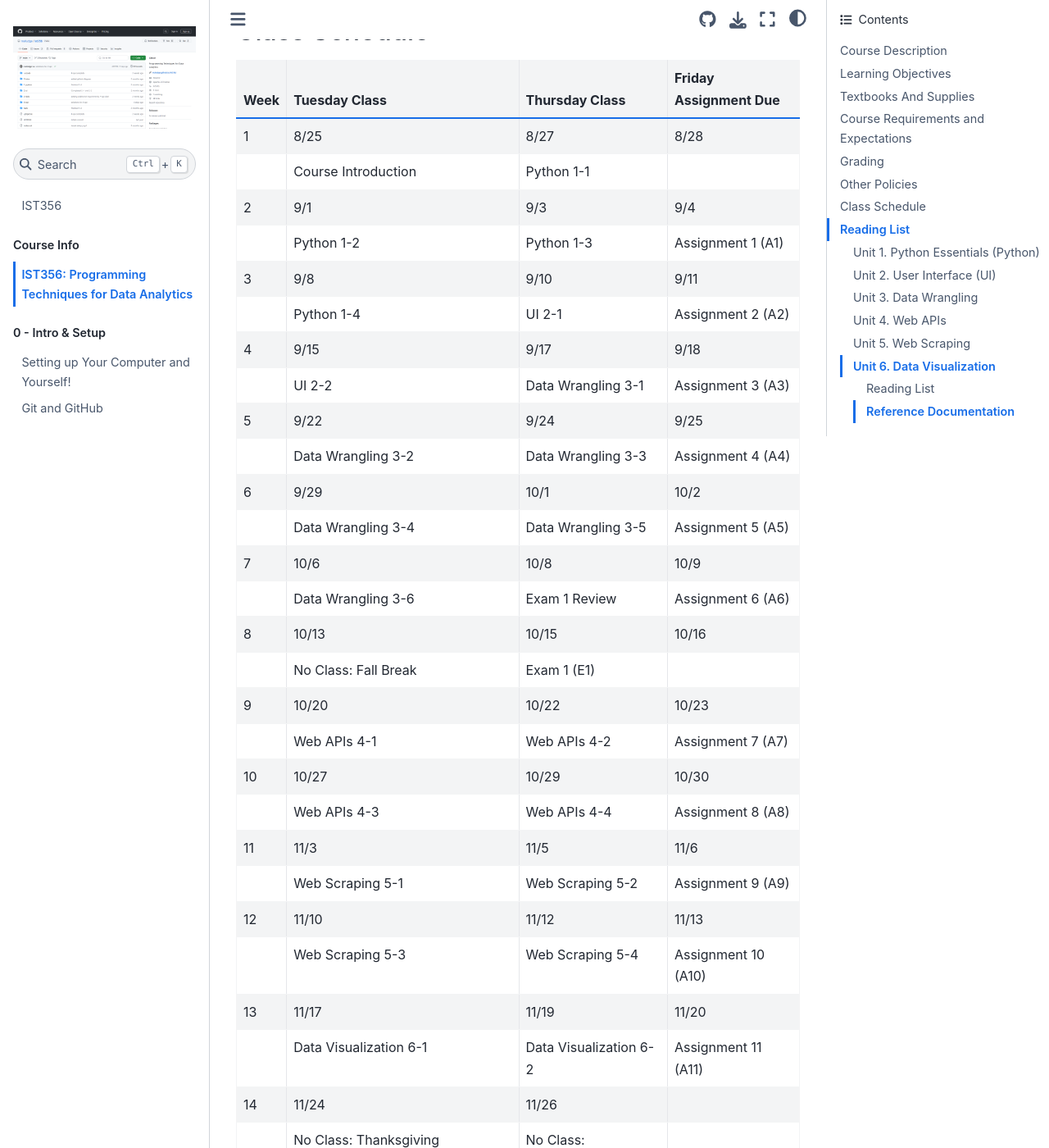
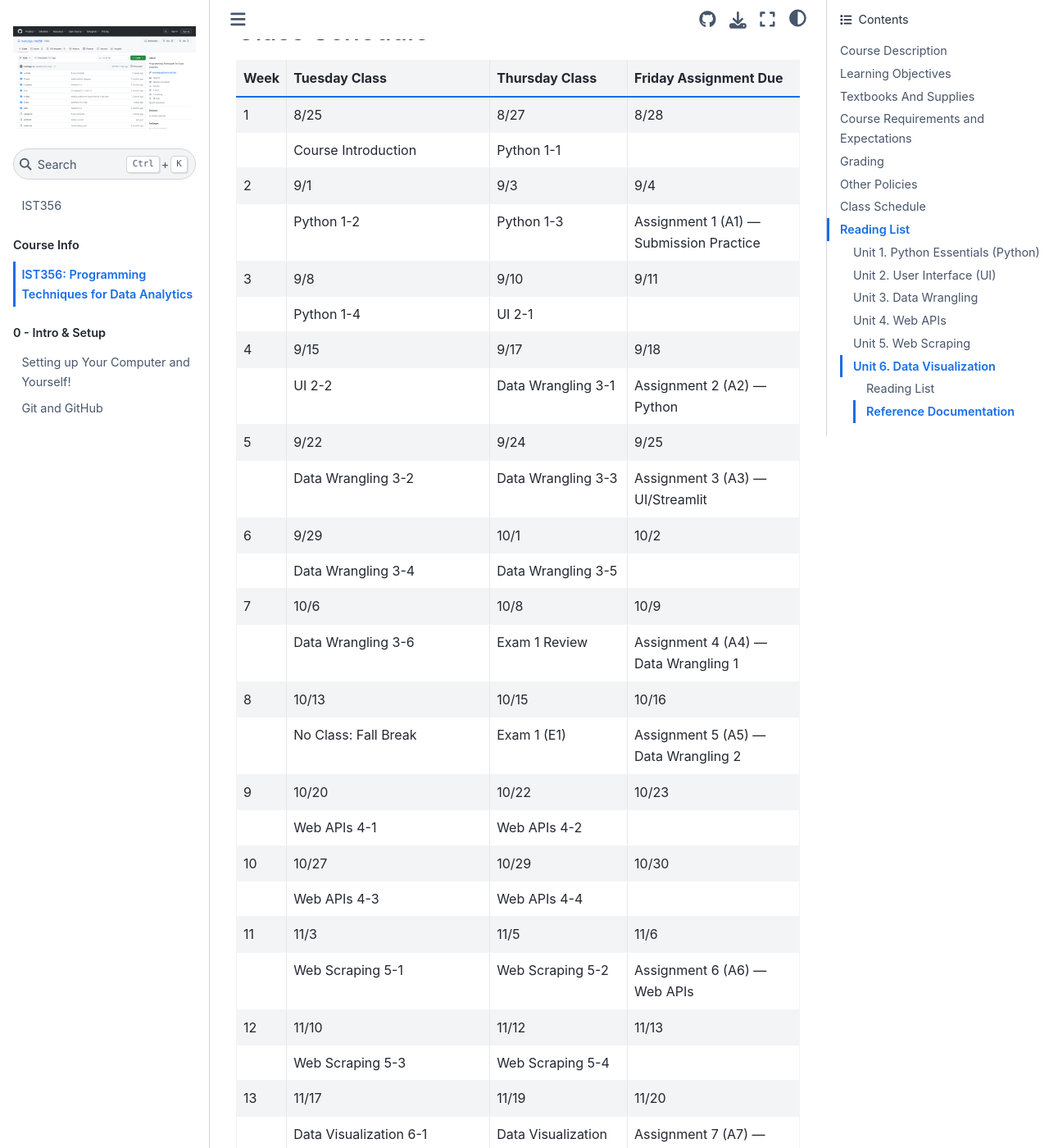
Before and after one commit to mafudge/ist356, a Jupyter Book: the page built from syllabus.md, in a window 1280 px wide and 1400 px high, scrolled down 5833 px. Shown: the whole window at 82% size. Built offline with Jupyter Book 1.0.4 settings and Sphinx 7.4.7 and the Sphinx Book theme 1.1.4, drawn with Linux system fonts in a browser that asks for light colours; pages that are not in the unit, such as notebooks, are missing from menus; a script that is not in the unit is left out; some of the changed text lies outside the part shown.

Commit message:
updated syllabus

```diff
--- a/syllabus.md
+++ b/syllabus.md
@@ -132,8 +132,8 @@
 
 | Assessment | Type | Learning Outcomes | Quantity | Points Each | Points Total |
 |------------|------|-------------------|----------|-------------|--------------|
-| Assignments | Formative | 1, 2 | 10 | 3 | 30 |
-| Exams | Summative | 3, 4 | 2 | 25 | 50 |
+| Assignments | Formative | 1, 2 | 8 | 4 | 32 |
+| Exams | Summative | 3, 4 | 2 | 24 | 48 |
 | Project | Summative | 5 | 1 | 20 | 20 |
 | **Total** | | | | | **100** |
 
@@ -167,35 +167,35 @@
 | 1 | 8/25 | 8/27 | 8/28 |
 |   | Course Introduction | Python 1-1 |  |
 | 2 | 9/1 | 9/3 | 9/4 |
-|   | Python 1-2 | Python 1-3 | Assignment 1 (A1) |
+|   | Python 1-2 | Python 1-3 | Assignment 1 (A1) — Submission Practice |
 | 3 | 9/8 | 9/10 | 9/11 |
-|   | Python 1-4 | UI 2-1 | Assignment 2 (A2) |
+|   | Python 1-4 | UI 2-1 |  |
 | 4 | 9/15 | 9/17 | 9/18 |
-|   | UI 2-2 | Data Wrangling 3-1 | Assignment 3 (A3) |
+|   | UI 2-2 | Data Wrangling 3-1 | Assignment 2 (A2) — Python |
 | 5 | 9/22 | 9/24 | 9/25 |
-|   | Data Wrangling 3-2 | Data Wrangling 3-3 | Assignment 4 (A4) |
+|   | Data Wrangling 3-2 | Data Wrangling 3-3 | Assignment 3 (A3) — UI/Streamlit |
 | 6 | 9/29 | 10/1 | 10/2 |
-|   | Data Wrangling 3-4 | Data Wrangling 3-5 | Assignment 5 (A5) |
+|   | Data Wrangling 3-4 | Data Wrangling 3-5 |  |
 | 7 | 10/6 | 10/8 | 10/9 |
-|   | Data Wrangling 3-6 | Exam 1 Review | Assignment 6 (A6) |
+|   | Data Wrangling 3-6 | Exam 1 Review | Assignment 4 (A4) — Data Wrangling 1 |
 | 8 | 10/13 | 10/15 | 10/16 |
-|   | No Class: Fall Break | Exam 1 (E1) |  |
+|   | No Class: Fall Break | Exam 1 (E1) | Assignment 5 (A5) — Data Wrangling 2 |
 | 9 | 10/20 | 10/22 | 10/23 |
-|   | Web APIs 4-1 | Web APIs 4-2 | Assignment 7 (A7) |
+|   | Web APIs 4-1 | Web APIs 4-2 |  |
 | 10 | 10/27 | 10/29 | 10/30 |
-|   | Web APIs 4-3 | Web APIs 4-4 | Assignment 8 (A8) |
+|   | Web APIs 4-3 | Web APIs 4-4 |  |
 | 11 | 11/3 | 11/5 | 11/6 |
-|    | Web Scraping 5-1 | Web Scraping 5-2 | Assignment 9 (A9) |
+|    | Web Scraping 5-1 | Web Scraping 5-2 | Assignment 6 (A6) — Web APIs |
 | 12 | 11/10 | 11/12 | 11/13 |
-|   | Web Scraping 5-3 | Web Scraping 5-4 | Assignment 10 (A10) |
+|   | Web Scraping 5-3 | Web Scraping 5-4 |  |
 | 13 | 11/17 | 11/19 | 11/20 |
-|   | Data Visualization 6-1 | Data Visualization 6-2 | Assignment 11 (A11) |
+|   | Data Visualization 6-1 | Data Visualization 6-2 | Assignment 7 (A7) — Web Scraping |
 | 14 | 11/24 | 11/26 |  |
 |   | No Class: Thanksgiving | No Class: Thanksgiving |  |
 | 15 | 12/1 | 12/3 | 12/4 |
-|   | Data Visualization 6-3 | Data Visualization 6-4 | Assignment 12 (A12) |
-| 16 | 12/8 | 12/10 |  |
-|   | Exam 2 (E2) — Last Day of Classes | No Class: Final Exam Period |  |
+|   | Data Visualization 6-3 | Data Visualization 6-4 |  |
+| 16 | 12/8 | 12/10 | 12/11 |
+|   | Exam 2 (E2) — Last Day of Classes | No Class: Final Exam Period | Assignment 8 (A8) — Data Visualization |
 | Finals | 12/10 - 12/15 |  |  |
 |   | Project Due (P) — see registrar final exam schedule |  |  |
 
```
Also changed, not shown: TODO.md (+3 -3 lines).
